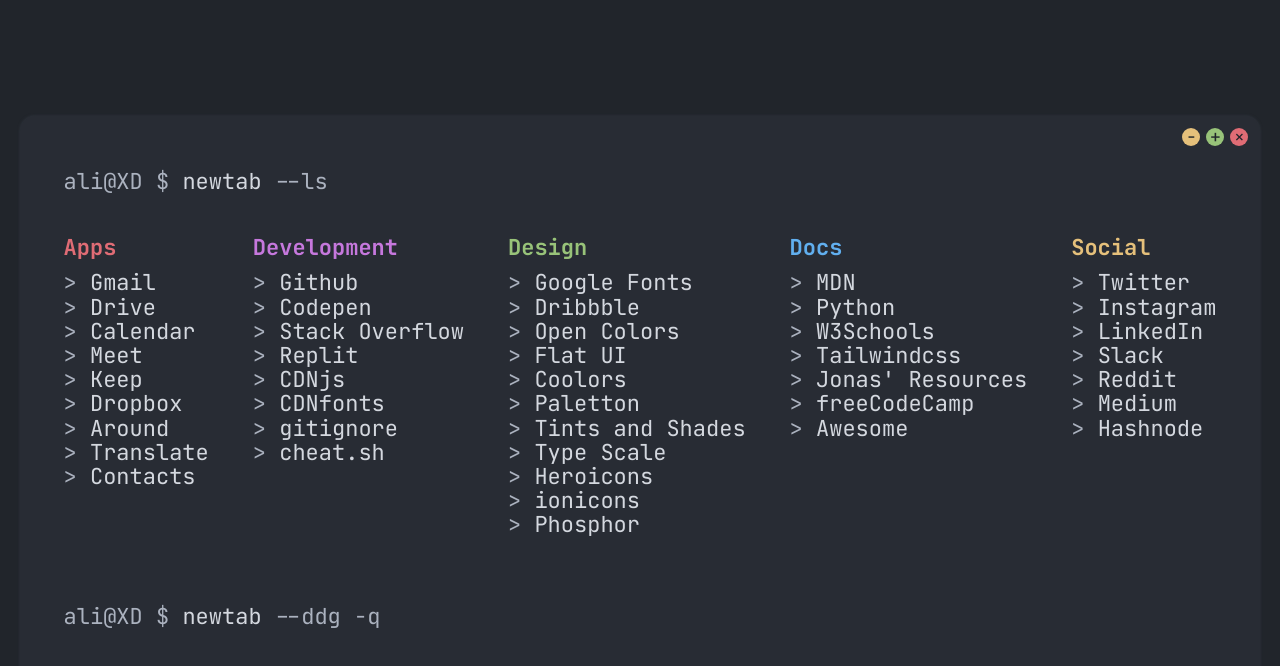
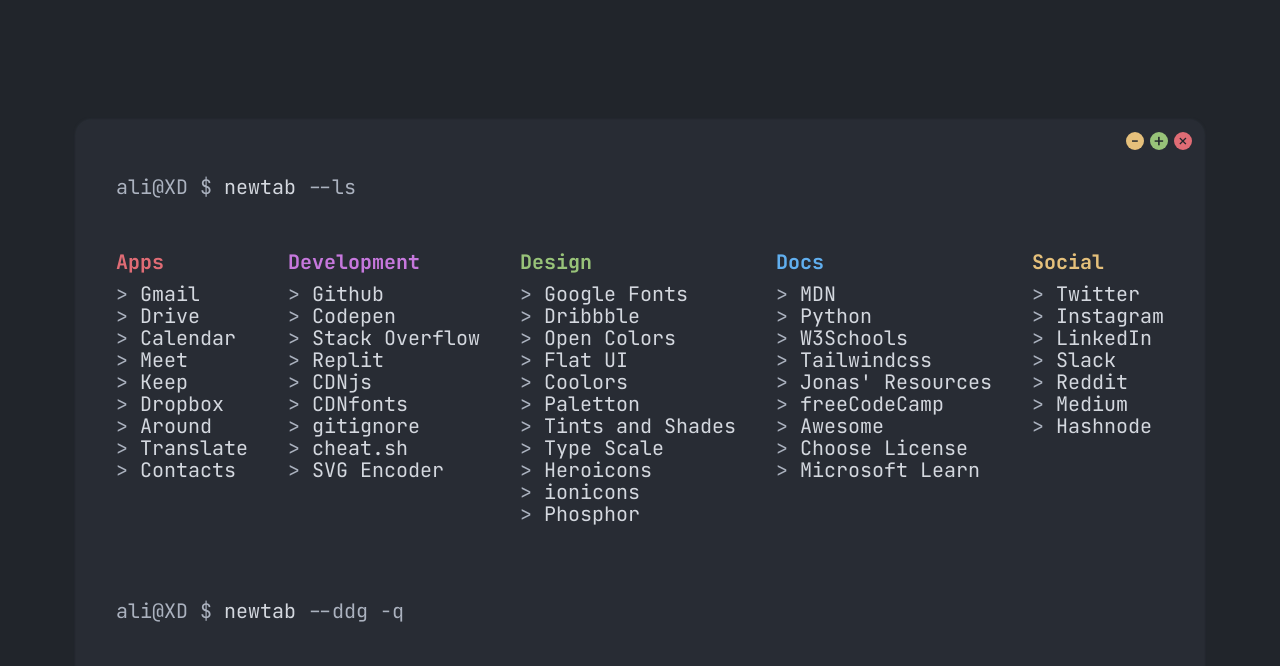
Before and after one commit to AliAlmasi/newtab, a plain HTML site: page index.html in a window 1280 px wide. Drawn offline with Linux system fonts and the light colour scheme.

Commit message:
index.html updated

```diff
--- a/index.html
+++ b/index.html
@@ -23,11 +23,16 @@
 			cursor: default;
 		}
 
+		*::selection {
+			color: var(--main-bg-color);
+			background-color: var(--primary-color);
+		}
+
 		html {
 			align-items: center;
 			background-color: var(--main-bg-color);
 			display: flex;
-			font-size: 22px;
+			font-size: 20px;
 			line-height: 1.10;
 			font-family: "Jetbrains Mono", "Vazirmatn", monospace;
 			font-weight: 400;
@@ -65,8 +70,8 @@
 			caret-shape: block;
 			color: var(--primary-color);
 			height: 2ch;
-			font-size: 22px;
-			line-height: 1.05;
+			font-size: 20px;
+			line-height: 1.10;
 			font-family: "Jetbrains Mono", "Vazirmatn", monospace;
 		}
 
@@ -216,6 +221,7 @@
 				<li><a href="https://cdnfonts.com/">CDNfonts</a></li>
 				<li><a href="https://www.gitignore.io/">gitignore</a></li>
 				<li><a href="https://cheat.sh/">cheat.sh</a></li>
+				<li><a href="https://www.restonk.com/SVGEncoder/">SVG Encoder</a></li>
 			</ul>
 
 			<ul>
@@ -244,6 +250,8 @@
 				</li>
 				<li><a href="https://www.freecodecamp.com/">freeCodeCamp</a></li>
 				<li><a href="https://github.com/sindresorhus/awesome/">Awesome</a></li>
+				<li><a href="https://choosealicense.com/">Choose License</a></li>
+				<li><a href="https://learn.microsoft.com/">Microsoft Learn</a></li>
 			</ul>
 
 			<ul>
```
